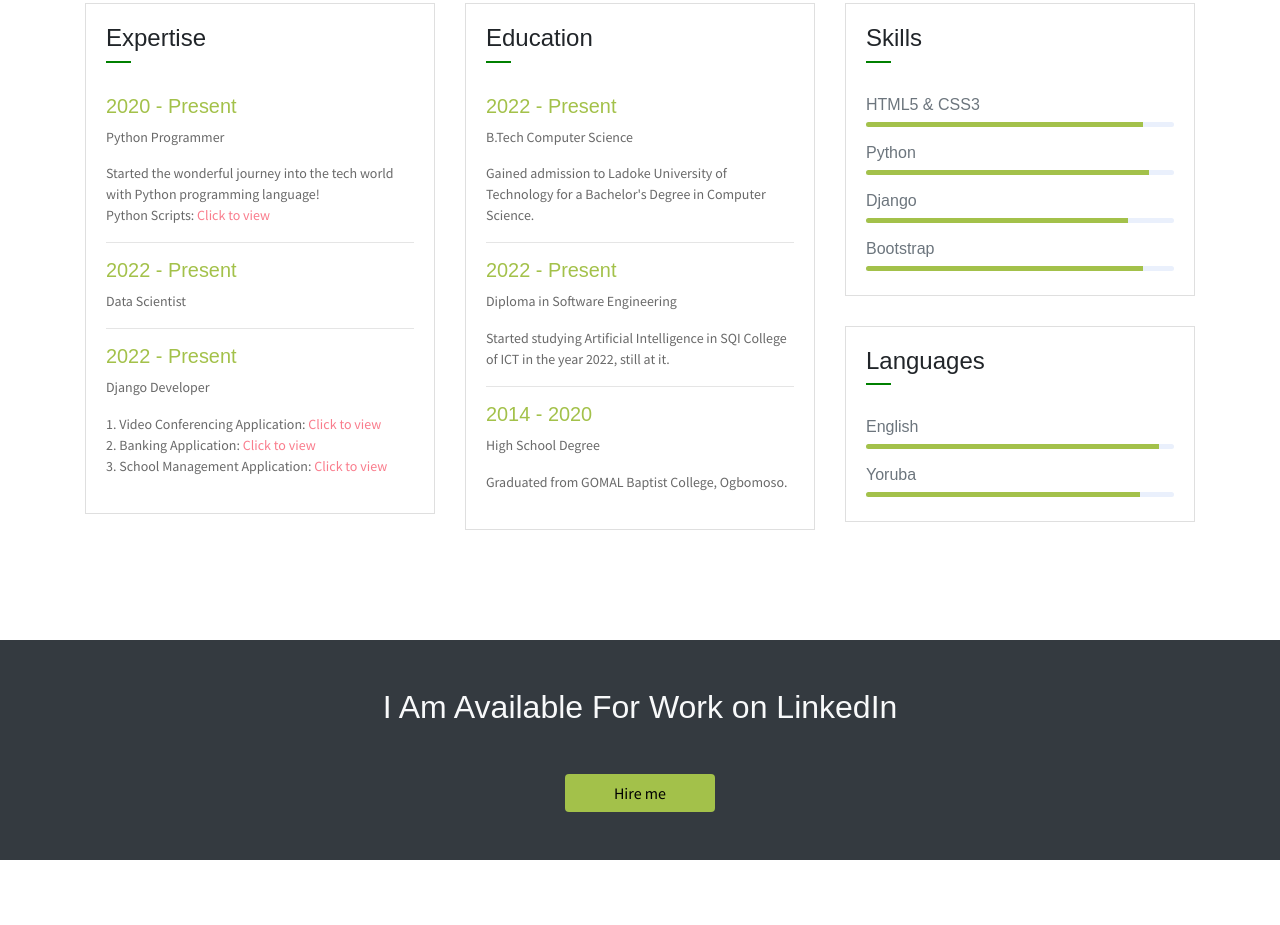
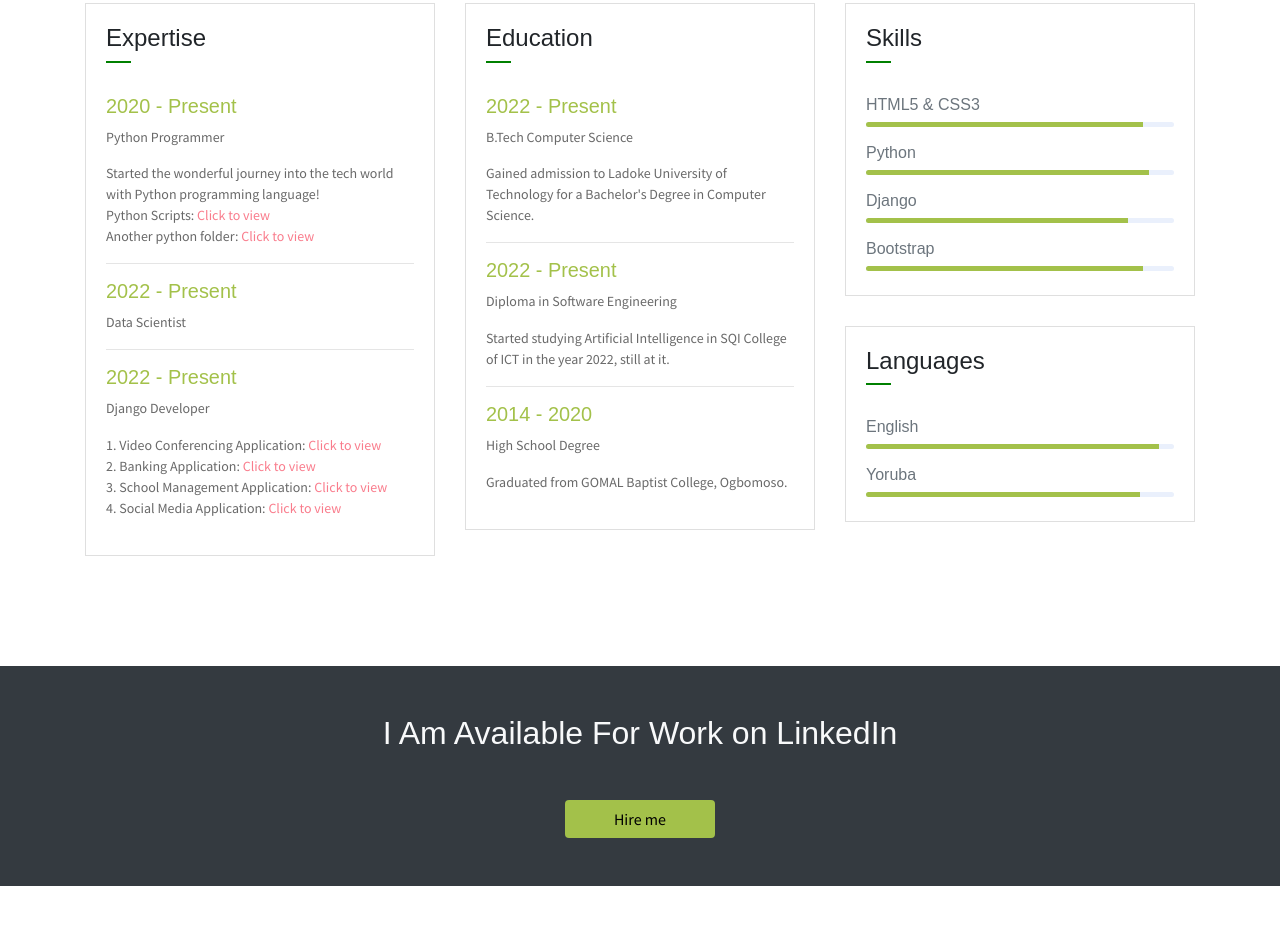
Before and after one commit to IDGoodness/adewuyiporfolio, a website: page index.html in a window 1280 px wide. Shown: the part 1402-2327 px from the top of the page. Drawn offline with Linux system fonts and the light colour scheme.

Commit message:
Updated links in index.html

```diff
--- a/index.html
+++ b/index.html
@@ -139,7 +139,8 @@
                             <P>Python Programmer</P>
                             <P class="subtitle">
                                 Started the wonderful journey into the tech world with Python programming language! <br>
-                                Python Scripts: <a href="https://github.com/IDGoodness">Click to view</a>
+                                Python Scripts: <a href="https://github.com/IDGoodness" target="_blank">Click to view</a> <br>
+                                Another python folder: <a href="https://github.com/IDGoodness/Python_Codes" target="_blank">Click to view </a>
                             </P>
                             <hr>
                             <h6 class="title text-success">2022 - Present</h6>
@@ -149,11 +150,13 @@
                             <h6 class="title text-success">2022 - Present</h6>
                             <P>Django Developer</P>
                             <P class="subtitle">
-                                1. Video Conferencing Application: <a href="https://github.com/IDGoodness/Django-Video-Conferencing-App">Click to view <br></a>
+                                1. Video Conferencing Application: <a href="https://github.com/IDGoodness/Django-Video-Conferencing-App" target="_blank">Click to view <br></a>
 
-                                2. Banking Application: <a href="https://github.com/IDGoodness/Banking-App">Click to view <br></a>
+                                2. Banking Application: <a href="https://github.com/IDGoodness/Banking-App" target="_blank">Click to view <br></a>
 
-                                3. School Management Application: <a href="https://github.com/IDGoodness/Django-Project--School-Management-System">Click to view <br></a>
+                                3. School Management Application: <a href="https://github.com/IDGoodness/Django-Project--School-Management-System" target="_blank">Click to view <br></a>
+
+                                4. Social Media Application: <a href="https://github.com/IDGoodness/Django_Social_Media" target="_blank">Click to view <br></a>
                             </P>
                         </div>
                     </div>
```
